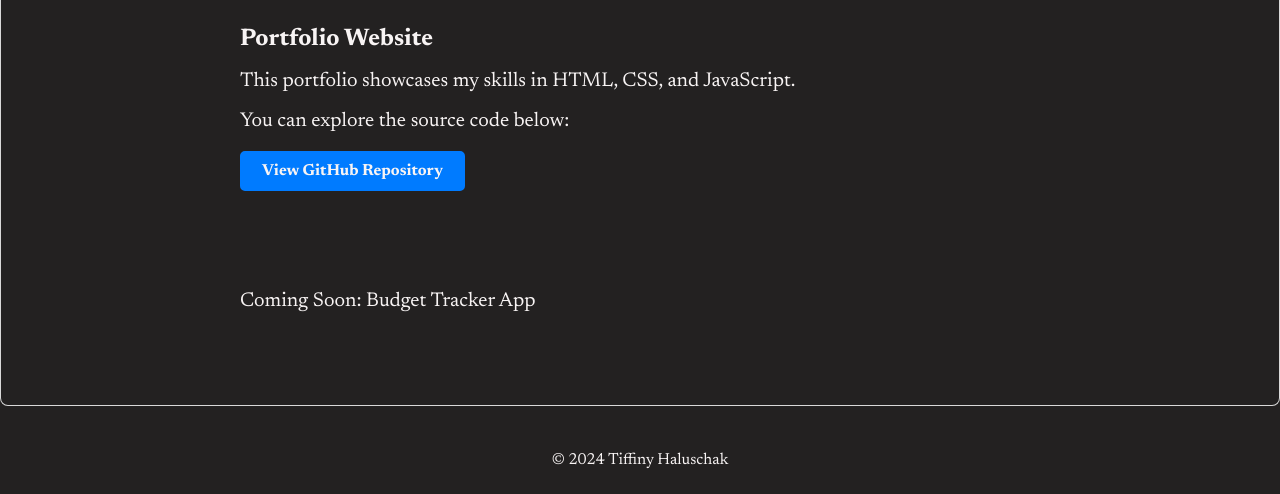
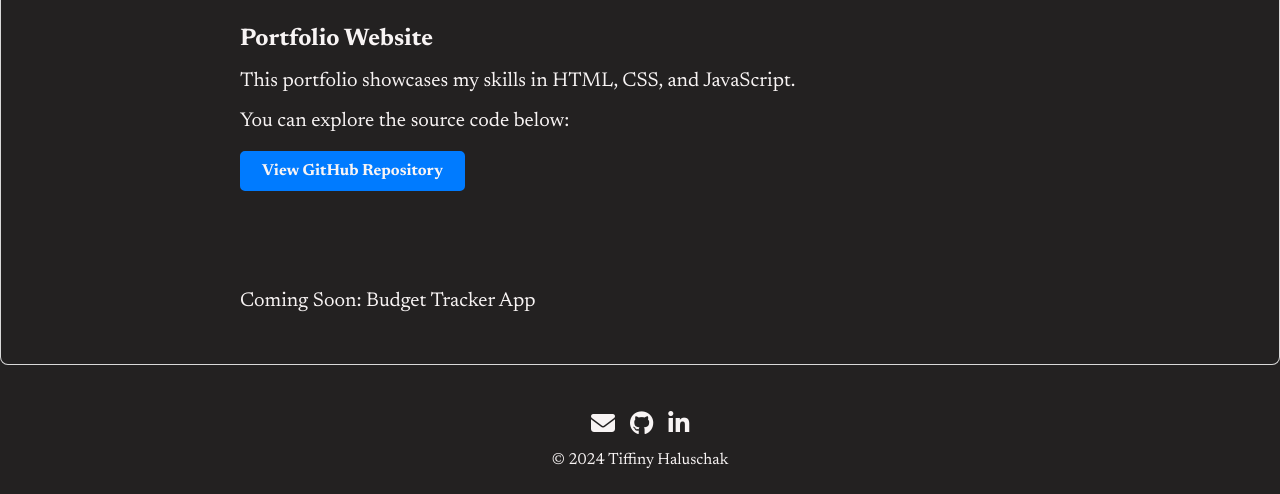
Before and after one commit to TiffinyHaluschak/portfolio, a plain HTML site: page projects.html in a window 1280 px wide. Shown: the part 306-800 px from the top of the page. Drawn offline with Linux system fonts and the light colour scheme.

Commit message:
Added icons to all three pages and mailto protocol.

```diff
--- a/css/styles.css
+++ b/css/styles.css
@@ -271,7 +271,7 @@ footer {
 
 .icons a:hover {
     color: var(--text-color);
-    background-color: var(--text-color);
+    background-color: var(--secondary-color);
 }
 
 /* Mobile styles */
--- a/projects.html
+++ b/projects.html
@@ -8,6 +8,7 @@
     <link rel="preconnect" href="https://fonts.googleapis.com">
     <link rel="preconnect" href="https://fonts.gstatic.com" crossorigin>
     <link href="https://fonts.googleapis.com/css2?family=Newsreader:ital,opsz,wght@0,6..72,200..800;1,6..72,200..800&display=swap" rel="stylesheet">
+    <script src="https://kit.fontawesome.com/2fe826c6b5.js" crossorigin="anonymous"></script>
 </head>
 <body>
     <!-- Overlay for transitions -->
@@ -42,7 +43,13 @@
         </main>
     </div>
 
-    <footer id = "footer">
+    <!-- Footer -->
+    <footer id="footer">
+        <ul class="icons">
+            <li><a href="mailto:tiffiny.haluschak@gmail.com" class="fa-solid fa-envelope"><span class="label"></span></a></li>
+            <li><a href="https://github.com/TiffinyHaluschak" class="fa-brands fa-github"><span class="label"></span></a></li>
+            <li><a href="https://www.linkedin.com/in/tiffinyhaluschak/" class="fa-brands fa-linkedin-in"><span class="label"></span></a></li>
+        </ul>
         <p>&copy; 2024 Tiffiny Haluschak</p>
     </footer>
 
```
Also changed, not shown: contact.html (+8 -1 lines), index.html (+2 -2 lines).
